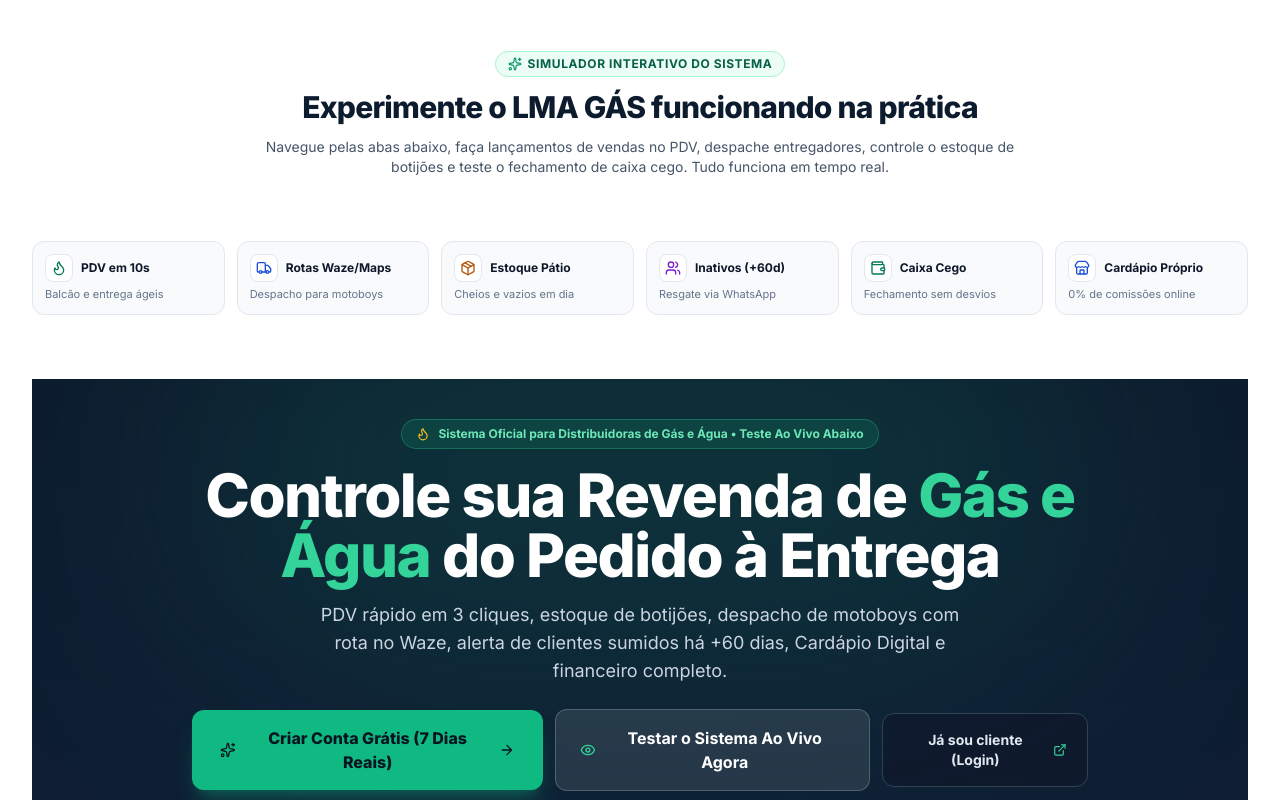
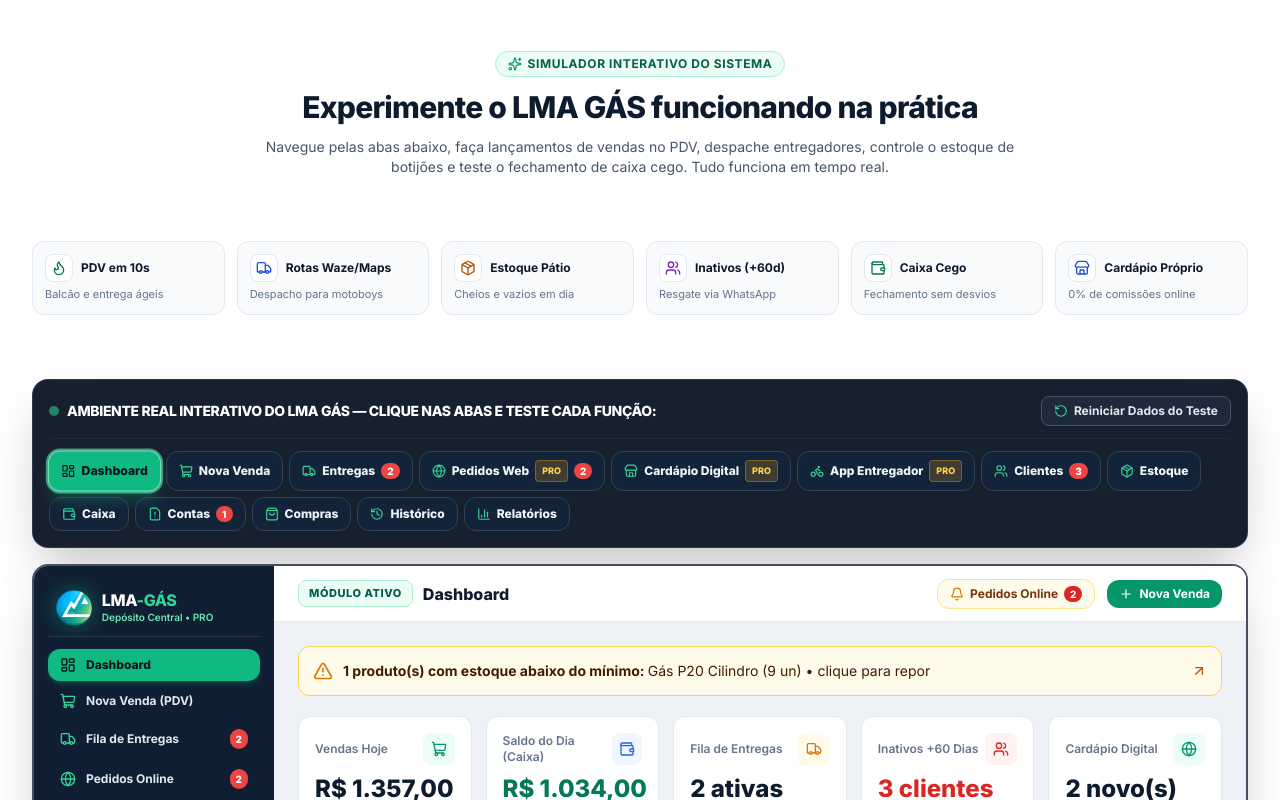
Before and after one commit to Leandro-CCB/lma-gas-site, a React (Vite) app: page / in a window 1280 px wide. Shown: the part 2000-2800 px from the top of the page. Built offline with nearby package versions, Linux system fonts and the light colour scheme.

Commit message:
fix: remover cabecalho hero duplicado dentro do InteractiveSimulator

```diff
--- a/src/components/InteractiveSimulator.tsx
+++ b/src/components/InteractiveSimulator.tsx
@@ -733,58 +733,10 @@
   ];
 
   return (
-    <section id="inicio" className="relative pt-6 pb-16 sm:pt-10 sm:pb-24 bg-gradient-to-b from-[#0d1b2e] via-[#102138] to-[#f8fafc] overflow-hidden">
-      {/* Glow decorativo vivo no fundo do Hero */}
-      <div className="pointer-events-none absolute -top-24 left-1/2 -translate-x-1/2 w-[900px] h-[380px] bg-emerald-500/15 blur-[130px] rounded-full" />
-
-      <div className="max-w-7xl mx-auto px-4 sm:px-6 lg:px-8 relative z-10">
-        {/* Bloco Hero Principal */}
-        <div className="text-center max-w-4xl mx-auto mb-8 sm:mb-10">
-          <div className="inline-flex items-center gap-2 px-3.5 py-1.5 rounded-full bg-emerald-500/15 border border-emerald-400/30 text-emerald-300 text-xs font-bold mb-4 shadow-sm">
-            <Flame className="size-3.5 text-amber-400" />
-            <span>Sistema Oficial para Distribuidoras de Gás e Água • Teste Ao Vivo Abaixo</span>
-          </div>
-
-          <h1 className="text-3xl sm:text-5xl lg:text-6xl font-black text-white tracking-tight leading-[1.08]">
-            Controle sua Revenda de <span className="text-emerald-400">Gás e Água</span> do Pedido à Entrega
-          </h1>
-
-          <p className="mt-4 text-sm sm:text-lg text-slate-300 max-w-2xl mx-auto leading-relaxed">
-            PDV rápido em 3 cliques, estoque de botijões, despacho de motoboys com rota no Waze, alerta de clientes sumidos há +60 dias, Cardápio Digital e financeiro completo.
-          </p>
-
-          <div className="mt-6 flex flex-col sm:flex-row items-center justify-center gap-3">
-            <button
-              onClick={onOpenTrial}
-              className="w-full sm:w-auto px-7 py-4 rounded-xl bg-emerald-500 hover:bg-emerald-400 text-[#071521] font-black text-sm sm:text-base shadow-xl shadow-emerald-500/25 flex items-center justify-center gap-2 transition-all cursor-pointer"
-            >
-              <Sparkles className="size-4" />
-              <span>Criar Conta Grátis (7 Dias Reais)</span>
-              <ArrowRight className="size-4" />
-            </button>
-
-            <a
-              href="#demonstracao"
-              className="w-full sm:w-auto px-6 py-4 rounded-xl bg-white/10 hover:bg-white/15 border border-white/20 text-white font-bold text-sm sm:text-base flex items-center justify-center gap-2 transition-all"
-            >
-              <Eye className="size-4 text-emerald-400" />
-              <span>Testar o Sistema Ao Vivo Agora</span>
-            </a>
-
-            <a
-              href="https://gas.lmaapp.com.br/login"
-              target="_blank"
-              rel="noopener noreferrer"
-              className="w-full sm:w-auto px-5 py-4 rounded-xl bg-slate-900/70 hover:bg-slate-900 border border-slate-700 text-slate-200 font-bold text-xs sm:text-sm flex items-center justify-center gap-1.5 transition-all"
-            >
-              <span>Já sou cliente (Login)</span>
-              <ExternalLink className="size-3.5 text-emerald-400" />
-            </a>
-          </div>
-        </div>
-
+    <div className="w-full">
+      <div>
         {/* Barra de Régua de Módulos (Ruler Style: todas as abas visíveis, contraste forte na aba ativa) */}
-        <div id="demonstracao" className="scroll-mt-24 mb-4">
+        <div className="mb-4">
           <div className="bg-[#0a1524]/95 border border-slate-700/80 rounded-2xl p-3 sm:p-4 shadow-2xl">
             <div className="flex flex-col sm:flex-row sm:items-center justify-between gap-2 pb-3 mb-3 border-b border-slate-800">
               <div className="flex items-center gap-2">
@@ -2607,6 +2559,6 @@
           </div>
         </div>
       </div>
-    </section>
+    </div>
   );
 };
```
